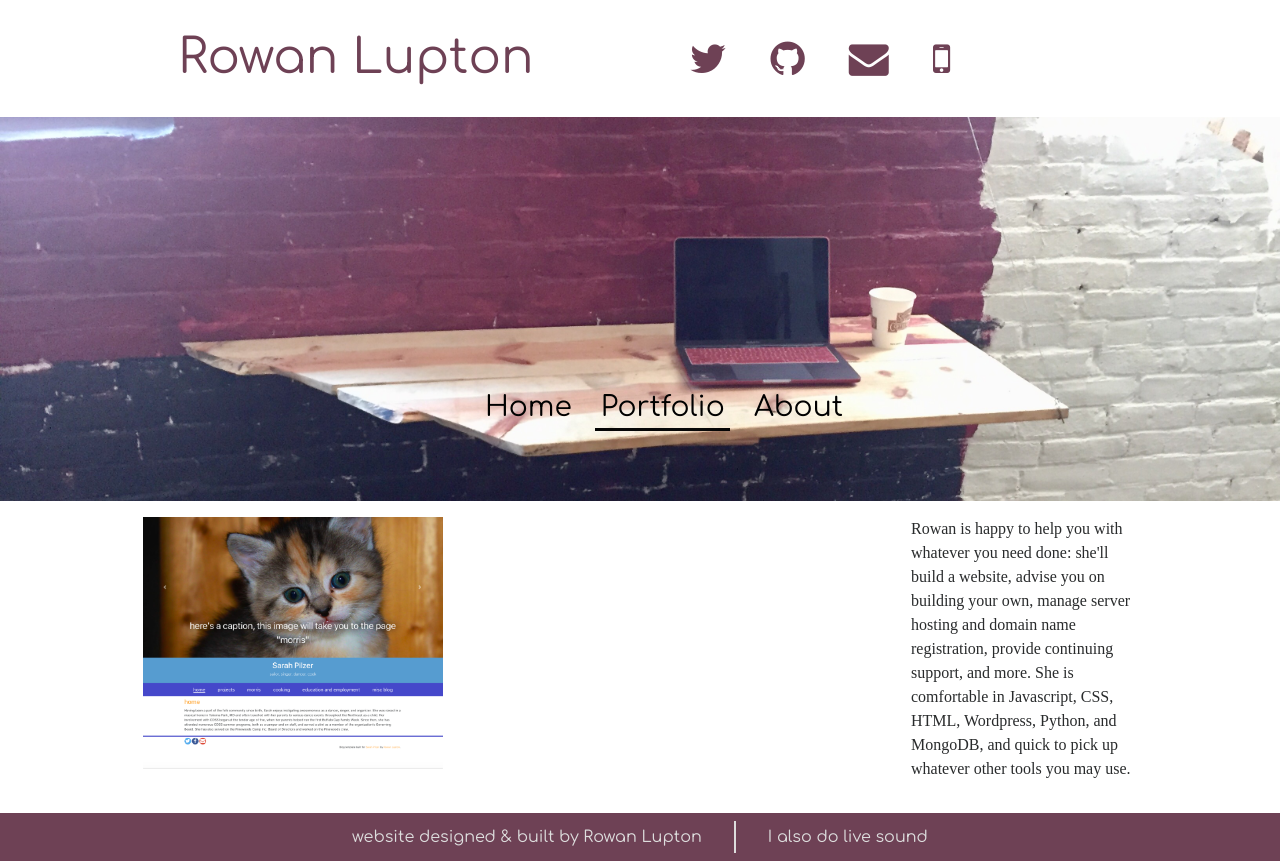
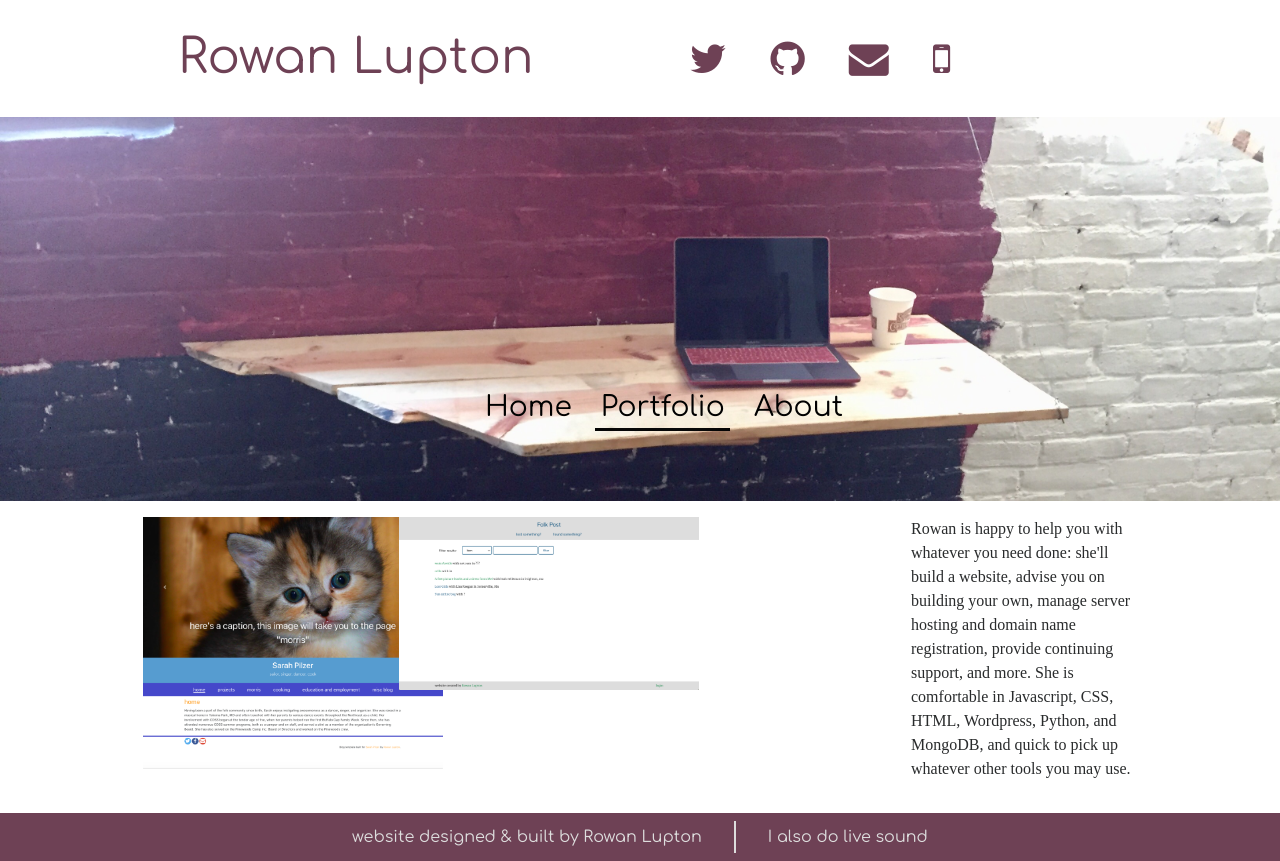
Before and after one commit to rowanlupton/web, a Flask app: page /portfolio/ in a window 1280 px wide. Run offline with Flask 2, Linux system fonts and the light colour scheme; some libraries are stand-ins or nearby versions; some web fonts are replaced.

Commit message:
added folk post to my portfolio

```diff
--- a/templates/portfolio.html
+++ b/templates/portfolio.html
@@ -18,6 +18,11 @@
 		<img src="{{ url_for('static', filename='images/sarahpilzer.png') }}" class="thumbnail">
 		</a>
 	</div>
+	<div class="col-sm-3">
+		<a href="https://folk-post.herokuapp.com" data-featherlight="iframe" data-featherlight-root=".wrapper" class="website-iframe">
+		<img src="{{ url_for('static', filename='images/folk-post.png') }}" class="thumbnail">
+		</a>
+	</div>
 	<div class="col-sm"></div>
 	<div class="col-sm-3">
 		<p>Rowan is happy to help you with whatever you need done: she'll build a website, advise you on building your own, manage server hosting and domain name registration, provide continuing support, and more. She is comfortable in Javascript, CSS, HTML, Wordpress, Python, and MongoDB, and quick to pick up whatever other tools you may use.</p>
```
Also changed, not shown: static/images/folk-post.png (added).
